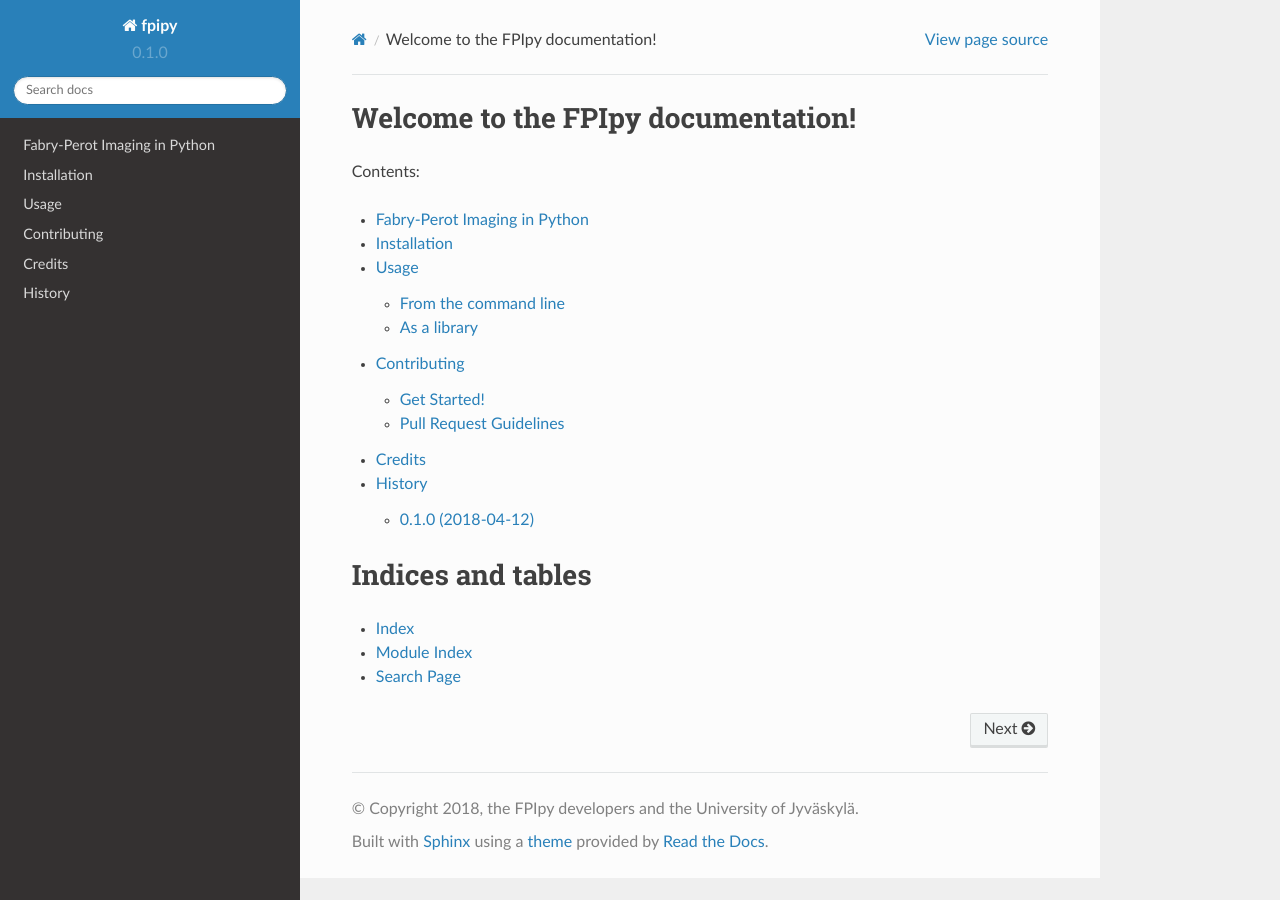
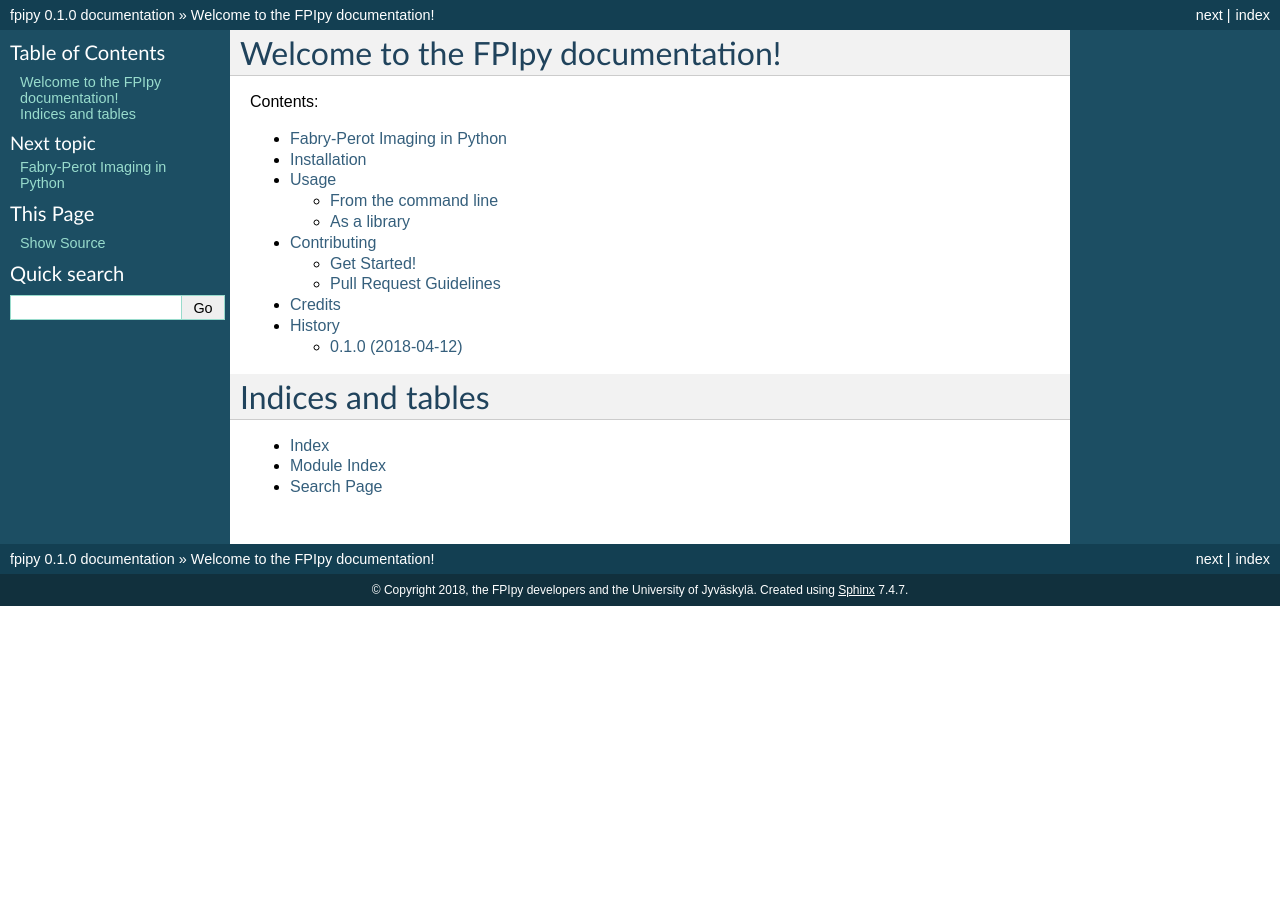
Before and after one commit to silmae/fpipy, a Sphinx documentation site: the page built from docs/index.rst, in a window 1280 px wide. Built offline with Sphinx 7.4.7, drawn with Linux system fonts in a browser that asks for light colours; formulas are drawn with MathJax 3; pages that are not in the unit, such as notebooks, are missing from menus; part of the change alters nothing that is shown.

```diff
--- a/docs/conf.py
+++ b/docs/conf.py
@@ -121,7 +121,7 @@ pygments_style = 'sphinx'
 # The theme to use for HTML and HTML Help pages.  See the documentation for
 # a list of builtin themes.
 on_rtd = os.environ.get('READTHEDOCS') == 'True'
-if True: # on_rtd:
+if on_rtd:
     html_theme = 'sphinx_rtd_theme'
 else:
     html_theme = 'default'
@@ -223,7 +223,7 @@ latex_elements = {
 latex_documents = [
     ('index', 'fpipy.tex',
      u'Fabry-Perot Imaging in Python Documentation',
-     u'Matti A. Eskelinen', 'manual'),
+     u'Matti A. Eskelinen, Jyri Hämäläinen', 'manual'),
 ]
 
 # The name of an image file (relative to this directory) to place at
```
